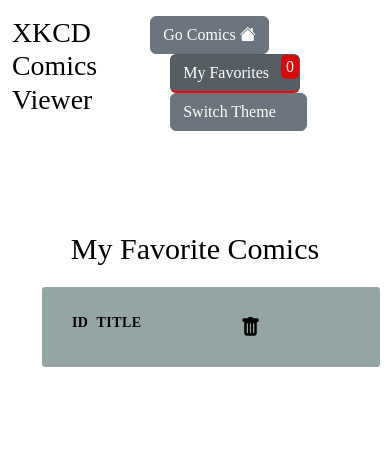
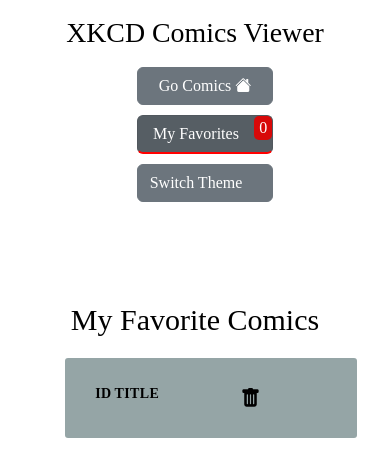
Before and after one commit to ademten7/Angular-xkcd-comic-viewer, an Angular app: page /favorites in a window 390 px wide. Shown: the top 476 px of the page. Built offline with nearby package versions, Linux system fonts and the light colour scheme; a web font is replaced by a local one.

Commit message:
added responsive navbar

```diff
--- a/src/app/Services/comic.service.ts
+++ b/src/app/Services/comic.service.ts
@@ -60,7 +60,6 @@
       'GET, PUT, DELETE ,POST'
     );
     header = header.append('Access-Control-Allow-Credentials', 'true');
-    header = header.append('Access-Control-Allow-Headers', 'Content-Type');
 
     return this.http
       .get(
@@ -84,7 +83,6 @@
       'GET, PUT, DELETE ,POST'
     );
     header = header.append('Access-Control-Allow-Credentials', 'true');
-    header = header.append('Access-Control-Allow-Headers', 'Content-Type');
 
     return this.http
       .get(
--- a/src/app/favorites/favorites.component.css
+++ b/src/app/favorites/favorites.component.css
@@ -1,8 +1,6 @@
 .container {
   margin-top: 5em;
-  max-width: 1000px;
-  margin-left: auto;
-  margin-right: auto;
+
   padding-left: 10px;
   padding-right: 10px;
 }
--- a/src/app/favorites/favorites.component.html
+++ b/src/app/favorites/favorites.component.html
@@ -1,4 +1,4 @@
-<div class="container">
+<section class="container">
   <div class="favorites-header">
     <h2>My Favorite Comics</h2>
   </div>
@@ -16,4 +16,4 @@
       </button>
     </li>
   </ul>
-</div>
+</section>
--- a/src/app/home/home.component.html
+++ b/src/app/home/home.component.html
@@ -1,5 +1,5 @@
-<div class="container">
-  <div class="container-header">
+<main class="container">
+  <section class="container-header">
     <h2>Comic ID : {{ comicNumber }}</h2>
     <h2 class="title">{{ comic.title }}</h2>
     <div class="image">
@@ -84,5 +84,5 @@
         </div>
       </div>
     </div>
-  </div>
-</div>
+  </section>
+</main>
--- a/src/app/home/home.component.ts
+++ b/src/app/home/home.component.ts
@@ -25,7 +25,7 @@
       this.comic = res;
       this.lastComicId = res.num;
       this.comicNumber = res.num;
-      console.log(this.lastComicId);
+      // console.log(this.lastComicId);
     });
   }
 
@@ -54,7 +54,7 @@
     this.comicService.getComics().subscribe((res: any) => {
       this.favoritesWarning = '';
       this.comic = res;
-      console.log(res);
+      // console.log(res);
       this.comicNumber = res.num;
       this.warning = '';
     });
@@ -62,12 +62,11 @@
 
   getPreviousComic(number: number) {
     this.favoritesWarning = '';
-    if (this.comicNumber !== null && this.comicNumber > 1) {
+    if (this.comicNumber > 1) {
       number = this.comicNumber - 1;
       this.comicNumber = number;
       this.comicService.getComicsByNumber(number).subscribe((res: any) => {
         this.comic = res;
-
         this.warning = '';
       });
     } else {
@@ -77,7 +76,7 @@
 
   getNextComic(number: number) {
     this.favoritesWarning = '';
-    if (this.comicNumber !== null && this.comicNumber !== this.lastComicId) {
+    if (this.comicNumber !== this.lastComicId) {
       number = this.comicNumber + 1;
       this.comicNumber = number;
       this.comicService.getComicsByNumber(number).subscribe((res: any) => {
@@ -90,8 +89,8 @@
   }
   getComicsByRandomNumber() {
     this.favoritesWarning = '';
-    let randomNumber = Math.floor(Math.random() * this.lastComicId) + 1;
-    console.log(randomNumber);
+    let randomNumber = Math.floor(Math.random() * this.lastComicId) + 1; //1-2685
+    // console.log(randomNumber);
     this.comicService.getComicsByNumber(randomNumber).subscribe((res: any) => {
       this.comic = res;
       this.comicNumber = randomNumber;
@@ -103,16 +102,17 @@
     let newComic = this.comicService.allComicFavorites.find(
       (item) => item.num === comic.num
     );
-    if (!newComic) {
+    if (newComic) {
+      this.favoritesWarning =
+        'This comic has already been added in the favorite list';
+    } else {
       this.comicService.allComicFavorites.push(comic);
       console.log(this.comicService.allComicFavorites);
       this.favoritesWarning = '';
-    } else {
-      this.favoritesWarning =
-        'This comic has already been added in the favorite list';
     }
   }
   removeFavorite(comic: Comic) {
+    this.favoritesWarning = '';
     let newComic = this.comicService.allComicFavorites.find(
       (item) => item.num === comic.num
     );
--- a/src/app/navbar/navbar.component.css
+++ b/src/app/navbar/navbar.component.css
@@ -2,6 +2,13 @@
   margin-top: 1em;
   display: flex;
   justify-content: space-around;
+  align-items: center;
+}
+.navbar-buttons {
+  display: flex;
+}
+.go-comics {
+  margin-left: 20px;
 }
 .btn-secondary:not(:disabled).active {
   border-bottom: 2.5px solid red;
@@ -19,3 +26,16 @@
   right: 0;
   border-radius: 5px;
 }
+@media (max-width: 998px) {
+  .container {
+    flex-direction: column;
+  }
+}
+@media (max-width: 499px) {
+  .navbar-buttons {
+    flex-direction: column;
+  }
+  .navbar-buttons button {
+    margin-top: 10px;
+  }
+}
--- a/src/app/navbar/navbar.component.html
+++ b/src/app/navbar/navbar.component.html
@@ -1,10 +1,10 @@
-<div class="container">
+<nav class="container">
   <h1>XKCD Comics Viewer</h1>
-  <div>
+  <div class="navbar-buttons">
     <button
       routerLink="home"
       routerLinkActive="active"
-      class="btn btn-secondary"
+      class="btn btn-secondary go-comics"
     >
       Go Comics <i class="bi bi-house-fill"></i>
     </button>
@@ -20,4 +20,4 @@
       Switch Theme
     </button>
   </div>
-</div>
+</nav>
--- a/src/styles.css
+++ b/src/styles.css
@@ -11,7 +11,7 @@
   --color-bg: white;
   --color-text: black;
 }
-[data-theme="dark"] {
+html[data-theme="dark"] {
   --color-bg: black;
   --color-text: white;
 }
```
